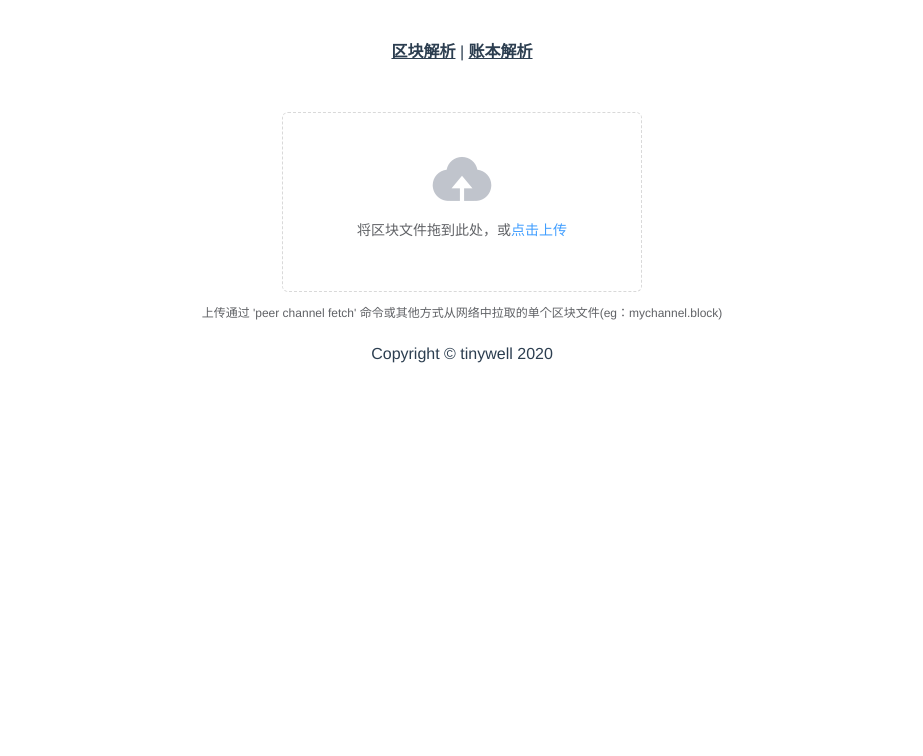
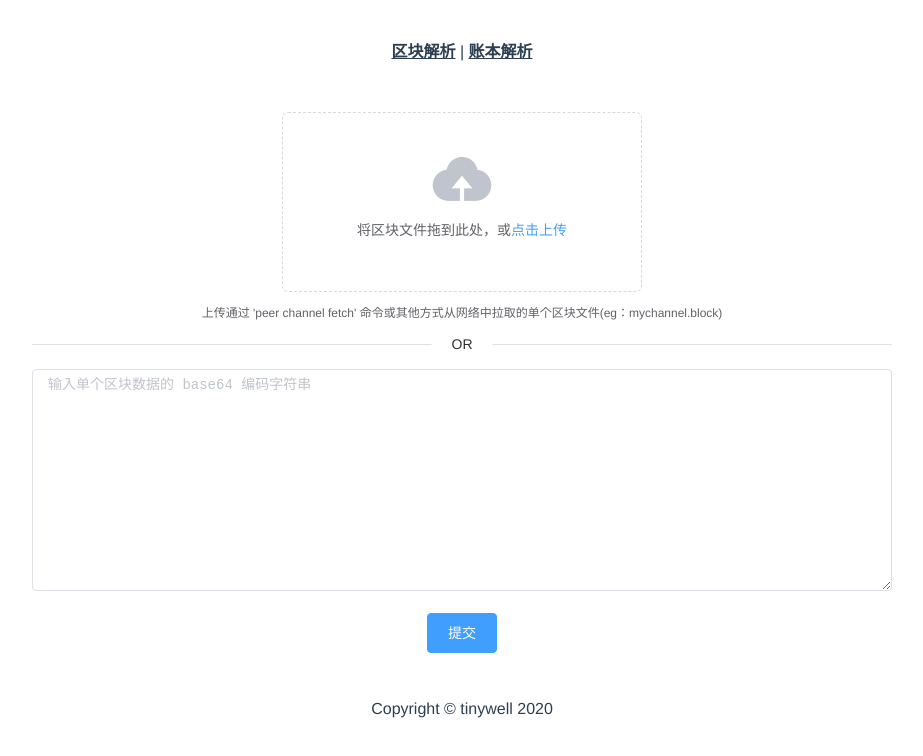
Before and after one commit to tinywell/blocklator, a Vue app in the folder front/: page / in a window 1280 px wide. Shown: the top 756 px of the page, without its empty margins (178-1101 px from the left). Built offline with nearby package versions, Linux system fonts and the light colour scheme.

Commit message:
support base64 format block data

```diff
--- a/front/src/views/Block.vue
+++ b/front/src/views/Block.vue
@@ -1,4 +1,7 @@
 <template>
+  <div style="display: flex;justify-content: center;">
+    <!-- <el-main> -->
+    <div style="width:900px">
       <el-main>
         <el-upload
           class=""
@@ -9,42 +12,48 @@
           :on-error="onError"
         >
           <i class="el-icon-upload"></i>
-      <div class="el-upload__text">将区块文件拖到此处，或<em>点击上传</em></div>
+          <div class="el-upload__text">
+            将区块文件拖到此处，或<em>点击上传</em>
+          </div>
           <div class="el-upload__tip" slot="tip">
             上传通过 'peer channel fetch'
             命令或其他方式从网络中拉取的单个区块文件(eg：mychannel.block)
           </div>
         </el-upload>
+        <el-divider content-position="center">OR</el-divider>
+        <el-form ref="form" :model="sizeForm">
+          <el-form-item label="" prop="">
+            <el-input
+              type="textarea"
+              :rows="10"
+              v-model="blockForm.block"
+              placeholder="输入单个区块数据的 base64 编码字符串"
+            ></el-input>
+          </el-form-item>
+          <el-form-item>
+            <el-button type="primary" @click="submit">提交</el-button>
+          </el-form-item>
+        </el-form>
       </el-main>
+    </div>
+  </div>
 </template>
 
 <script>
 export default {
   data() {
     return {
-      action: `${this.$consts.ServerAddrPre}/block/file`
+      action: `${this.$consts.ServerAddrPre}/block/file`,
+      blockForm: {
+        block: ""
+      }
     };
   },
   methods: {
     success(response, file, fileList) {
       console.log(response);
       if (response.code == 200) {
-        localStorage.block = JSON.stringify(response.data);
-        if (response.data.type == 1) {
-          this.$router.push({
-            name: "Config"
-            // params: {
-            //   block: response.data
-            // }
-          });
-        } else if (response.data.type == 0) {
-          this.$router.push({
-            name: "Transaction"
-            // params: {
-            //   block: response.data
-            // }
-          });
-        }
+        this.handleBlock(response.data);
       } else {
         this.$message({
           message: "区块解析错误，请检查上传文件是否正确",
@@ -53,9 +62,39 @@ export default {
       }
     },
     onError(err, file, fileList) {
-      // console.log(this.action);
-      // console.log(err);
       this.$message.error("上传失败");
+    },
+    submit() {
+      const post = `${this.$consts.ServerAddrPre}/block/raw`;
+      const formdata = new FormData();
+      formdata.append("block", this.blockForm.block);
+      this.$axios
+        .post(post, formdata)
+        .then(rsp => {
+          if (rsp.data.code === 200) {
+            this.handleBlock(rsp.data.data);
+          } else {
+            this.$message({
+              message: "请求数据出错：" + rsp.data.msg,
+              type: "warnning"
+            });
+          }
+        })
+        .catch(err => {
+          this.$message.error(err.message);
+        });
+    },
+    handleBlock(block) {
+      localStorage.block = JSON.stringify(block);
+      if (block.type == 1) {
+        this.$router.push({
+          name: "Config"
+        });
+      } else if (block.type == 0) {
+        this.$router.push({
+          name: "Transaction"
+        });
+      }
     }
   }
 };
```
Also changed, not shown: 1 other file (tests, documents, lock files or other folders). Lines whose indentation alone changed are shown as unchanged.
